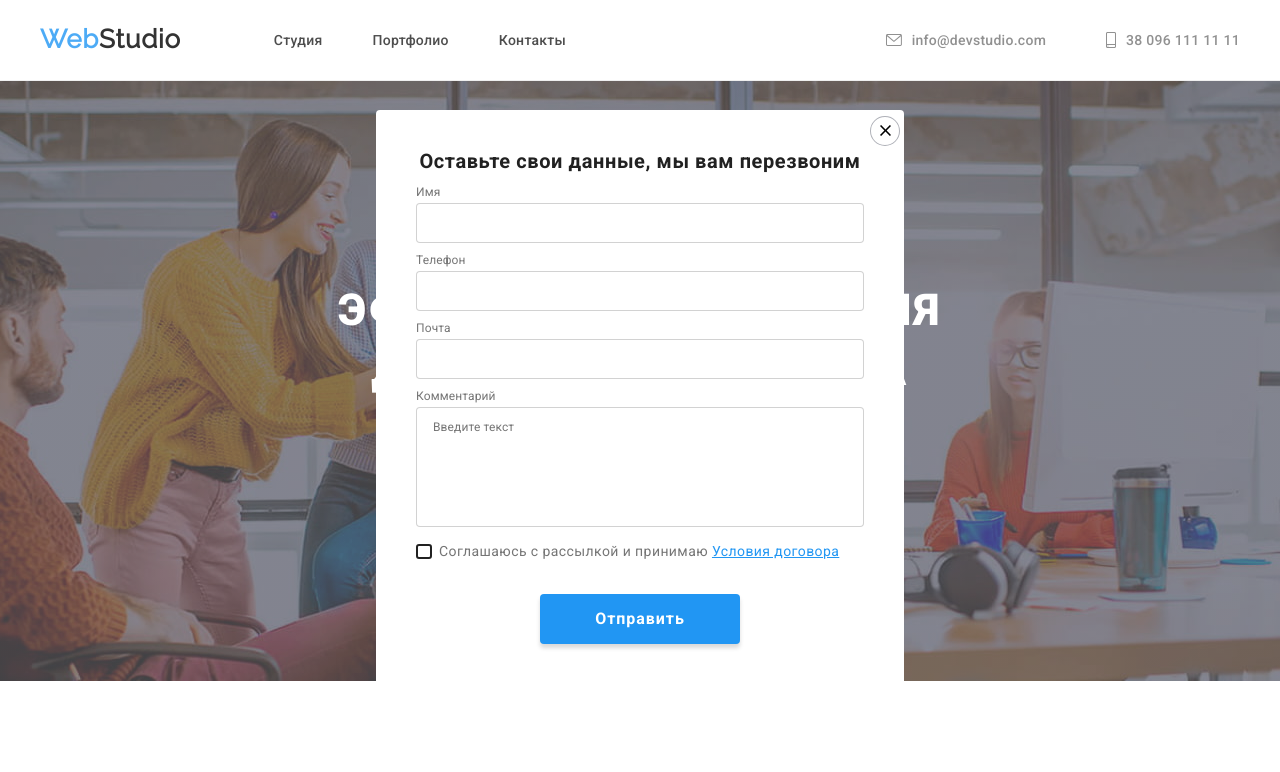
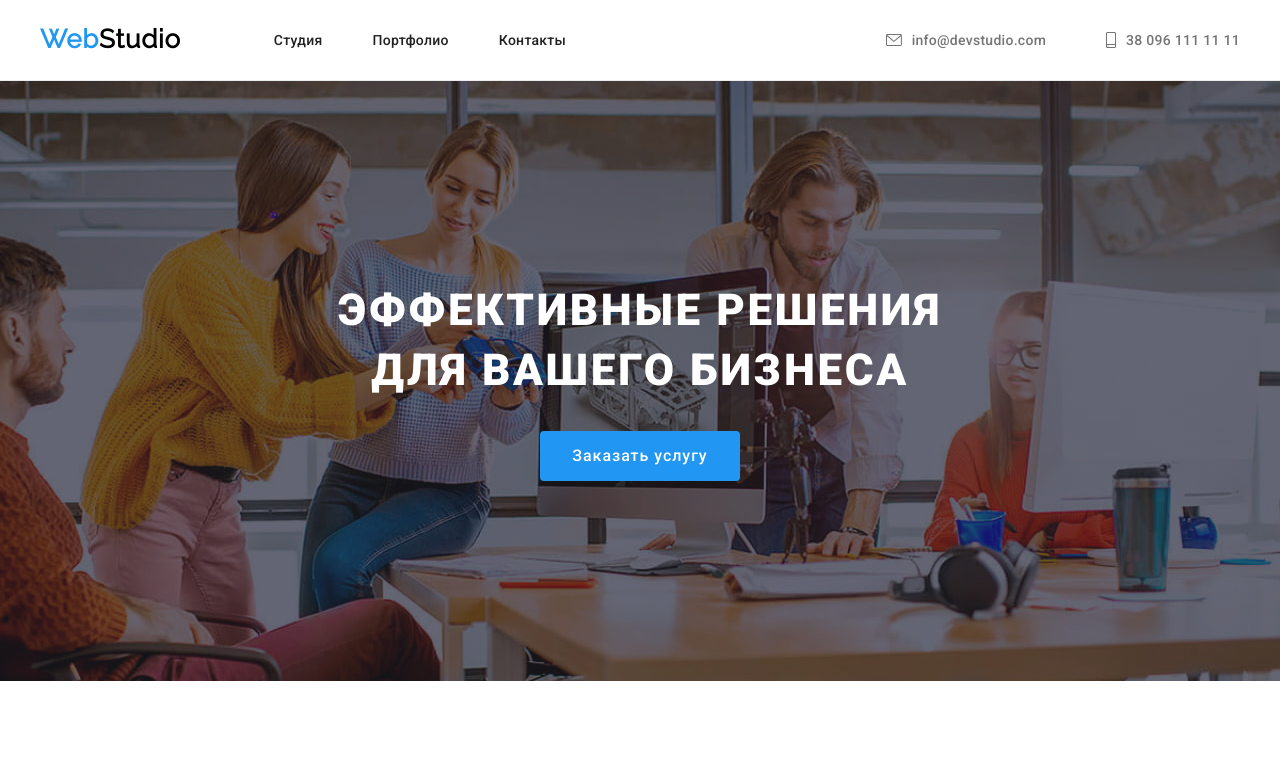
Before and after one commit to Drummberg/goit-markup-hw-06, a plain HTML site: page index.html in a window 1280 px wide. Shown: the top 772 px of the page. Drawn offline with nearby package versions, Linux system fonts and the light colour scheme.

Commit message:
Update index.html

```diff
--- a/index.html
+++ b/index.html
@@ -409,7 +409,7 @@
                     </div>
                     </div>
 </footer>
-<div class="backdrop is-hidde" data-modal>
+<div class="backdrop is-hidden" data-modal>
     <div class="modal">
         <button type="button" class="btn-close" data-modal-close>
             <svg class="btn-svg" width="30" height="30">
@@ -479,6 +479,6 @@
         </form>
     </div>
 </div>
-<!-- <script src="./js/modal.js"></script> -->
+<script src="./js/modal.js"></script>
 </body>
 </html>
```
